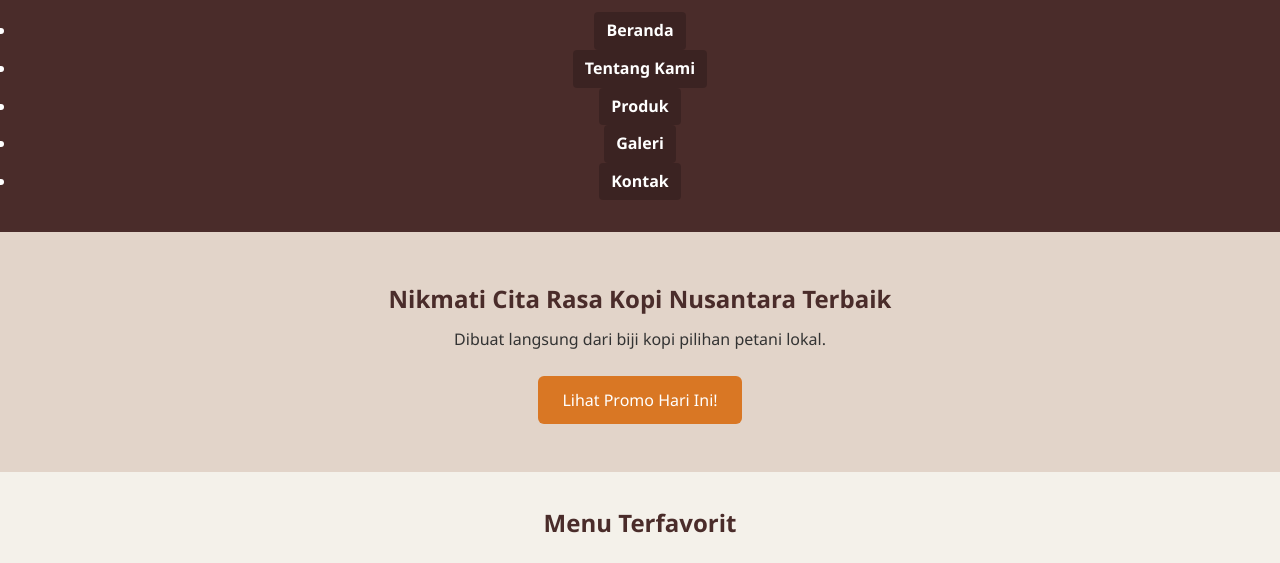
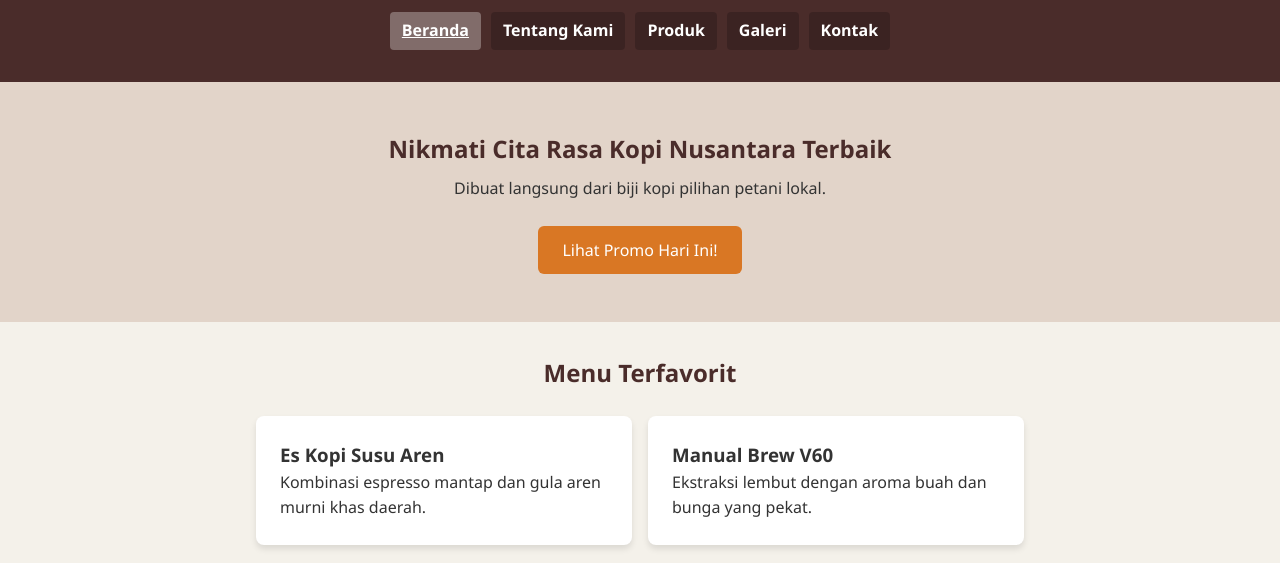
Before and after one commit to elyaseen04/landing-page-umkm, a plain HTML site: page index.html in a window 1280 px wide. Shown: the part 199-762 px from the top of the page. Drawn offline with Linux system fonts and the light colour scheme.

Commit message:
fix: perbaiki tata letak menu navigasi horizontal dengan flexbox

```diff
--- a/css/style.css
+++ b/css/style.css
@@ -163,25 +163,33 @@ footer {
   font-size: 0.9rem;
 }
 
-/* Styling tambahan untuk Navigasi P02 agar terlihat jelas */
-header nav {
-    margin-top: 15px;
+/* Perbaikan Navigasi agar Berjajar ke Samping (Horizontal) */
+header nav.nav ul {
+  list-style: none;
+  padding: 0;
+  margin: 15px 0 0 0;
+  display: flex;
+  justify-content: center;
+  flex-wrap: wrap;
+  gap: 10px;
 }
 
 header nav a {
-    color: #ffffff; /* Mengubah warna teks link menjadi putih agar kontras */
-    background-color: rgba(0, 0, 0, 0.2); /* Beri sedikit background transparan */
-    padding: 6px 12px;
-    margin: 0 5px;
-    text-decoration: none;
-    border-radius: 4px;
-    font-weight: bold;
-    display: inline-block;
+  color: #ffffff;
+  background-color: rgba(0, 0, 0, 0.2);
+  padding: 6px 12px;
+  text-decoration: none;
+  border-radius: 4px;
+  font-weight: bold;
+  display: inline-block;
 }
 
-header nav a:hover {
-    background-color: rgba(255, 255, 255, 0.3); /* Efek saat kursor diarahkan */
+header nav a:hover,
+header nav a[aria-current="page"] {
+  background-color: rgba(255, 255, 255, 0.3);
+  text-decoration: underline;
 }
+
 /* Styling Form & Preview P04 */
 .field {
   margin-bottom: 16px;
```
